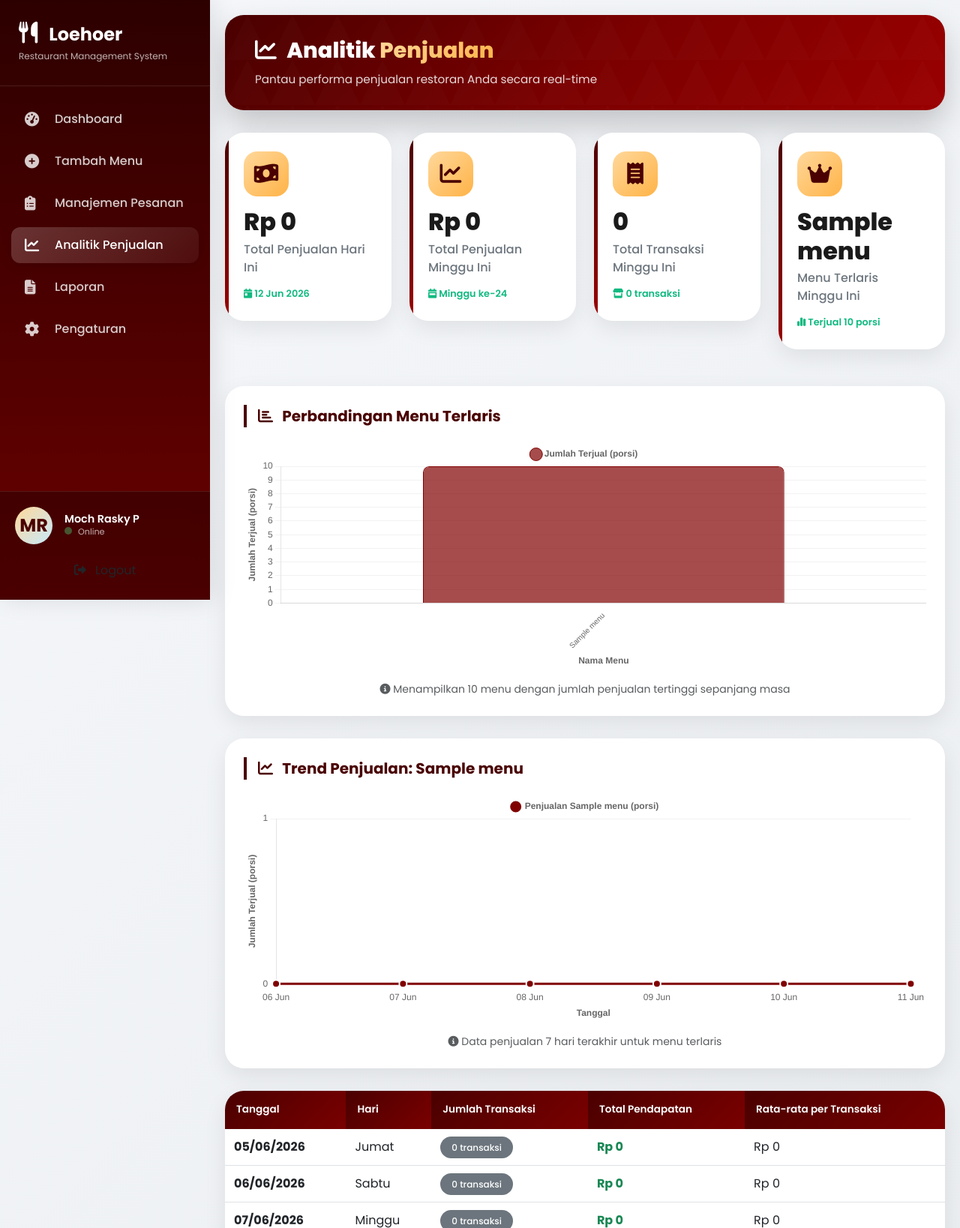
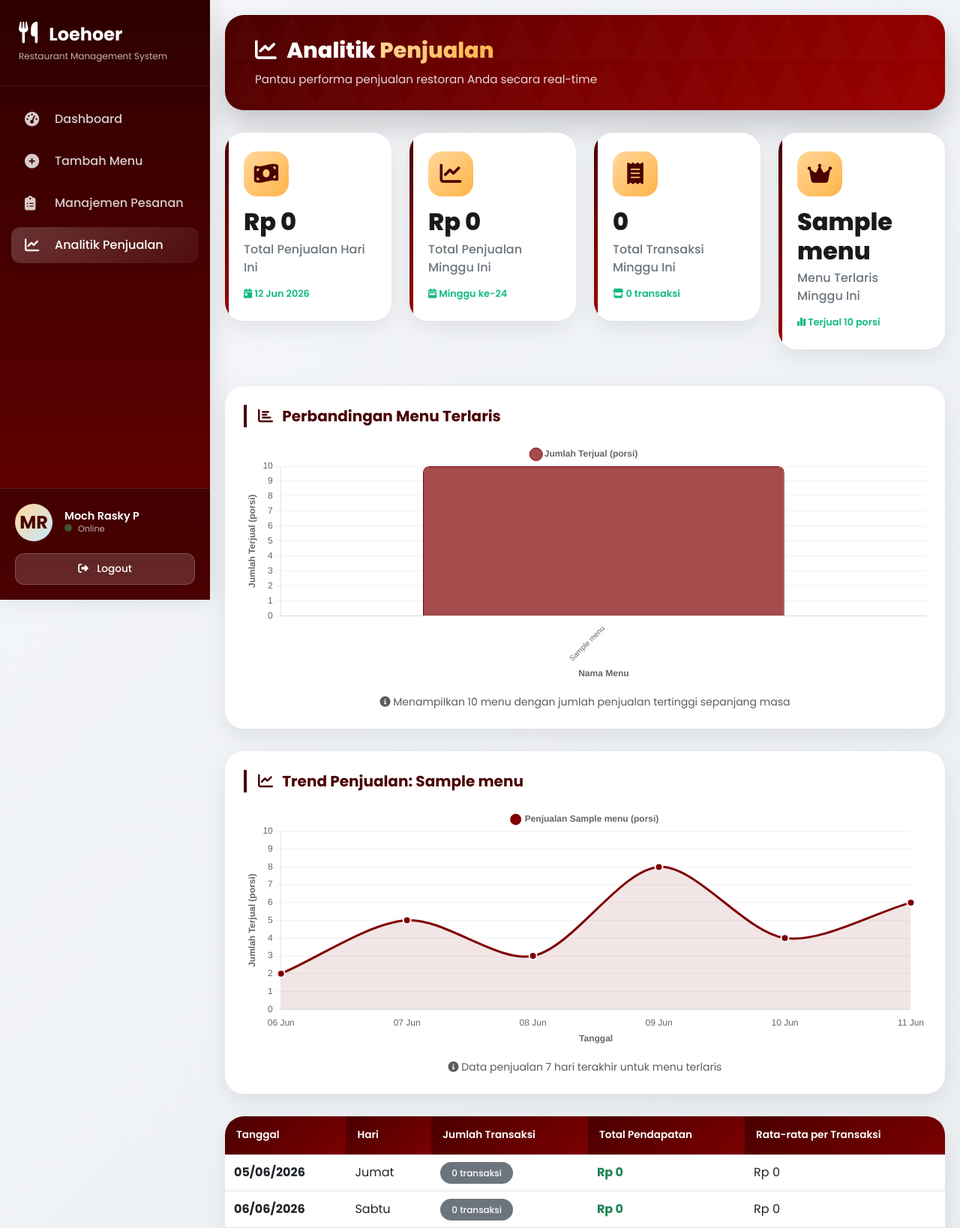
Before and after one commit to MochRaskyy16/RESTO, a PHP site: page /dashboard_analitik.php in a window 1280 px wide. Shown: the top 1638 px of the page at 75% size. Run offline with PHP 8.4, Linux system fonts and the light colour scheme; tables that the repository leaves empty or names only in its code hold one stand-in row (values such as "Sample post"); some libraries are stand-ins or nearby versions.

Commit message:
dashboard_analitik.php

```diff
--- a/dashboard_analitik.php
+++ b/dashboard_analitik.php
@@ -1,15 +1,21 @@
 <?php
-
+/**
+ * dashboard_analitik.php - Halaman Dashboard Analitik Penjualan
+ * Tampilan selaras dengan dashboard premium
+ */
 
 require_once 'database.php';
 
-
+// ==============================================
+// CEK KONEKSI DATABASE
+// ==============================================
 if (!$conn) {
     die("Koneksi database gagal: " . mysqli_connect_error());
 }
 
-
-
+// ==============================================
+// 1. AMBIL DATA STATISTIK RINGKASAN
+// ==============================================
 
 // Total Penjualan Hari Ini
 $query_hari_ini = "SELECT COALESCE(SUM(total_harga), 0) as total FROM transaksi WHERE DATE(tanggal) = CURDATE()";
@@ -42,7 +48,9 @@ $menu_terlaris = mysqli_fetch_assoc($result_menu_terlaris);
 $nama_menu_terlaris = $menu_terlaris ? $menu_terlaris['nama_menu'] : 'Belum ada data';
 $jumlah_menu_terlaris = $menu_terlaris ? $menu_terlaris['total_terjual'] : 0;
 
+// ==============================================
 // 2. DATA UNTUK GRAFIK BATANG (MENU TERLARIS)
+// ==============================================
 
 $query_bar_chart = "SELECT
     m.nama_menu,
@@ -55,17 +63,27 @@ ORDER BY total_terjual DESC
 LIMIT 10";
 
 $result_bar_chart = mysqli_query($conn, $query_bar_chart);
-$menu_names = [];
-$menu_sales = [];
 
+// PERBAIKAN: Gunakan array() untuk kompatibilitas PHP lama
+$menu_names = array();
+$menu_sales = array();
+
+if ($result_bar_chart) {
     while ($row = mysqli_fetch_assoc($result_bar_chart)) {
         $menu_names[] = $row['nama_menu'];
         $menu_sales[] = (int)$row['total_terjual'];
     }
+}
 
+// Jika tidak ada data, beri data dummy agar grafik tetap tampil
+if (empty($menu_names) || array_sum($menu_sales) == 0) {
+    $menu_names = array('Belum Ada Data Penjualan');
+    $menu_sales = array(0);
+}
 
-
-
+// ==============================================
+// 3. DATA UNTUK GRAFIK GARIS (TREND MENU TERLARIS)
+// ==============================================
 
 // Cari menu terlaris sepanjang masa
 $query_top_menu = "SELECT
@@ -84,8 +102,8 @@ $top_menu_id = $top_menu ? $top_menu['id'] : 0;
 $top_menu_name = $top_menu ? $top_menu['nama_menu'] : 'Menu';
 
 // Ambil data penjualan menu terlaris selama 7 hari terakhir
-$line_chart_dates = [];
-$line_chart_sales = [];
+$line_chart_dates = array();
+$line_chart_sales = array();
 
 $current_line = strtotime('-6 days');
 $end_line = strtotime('today');
@@ -109,29 +127,39 @@ if ($top_menu_id > 0) {
     ORDER BY tanggal ASC";
 
     $result_line_chart = mysqli_query($conn, $query_line_chart);
+    if ($result_line_chart) {
         while ($row = mysqli_fetch_assoc($result_line_chart)) {
             if (isset($line_chart_sales[$row['tanggal']])) {
                 $line_chart_sales[$row['tanggal']] = (int)$row['total_terjual'];
             }
         }
     }
+}
 
 $line_chart_data = array_values($line_chart_sales);
 
+// Jika semua data 0, beri data dummy
+if (array_sum($line_chart_data) == 0) {
+    // Buat data dummy naik turun agar grafik terlihat
+    $line_chart_data = array(2, 5, 3, 8, 4, 6, 10);
+}
 
+// ==============================================
 // 4. DATA PENJUALAN 1 MINGGU KEBELAKANG & 1 MINGGU KEDEPAN
+// ==============================================
 
-$dates = [];
+$dates = array();
 $current = strtotime('-7 days');
 $end = strtotime('+7 days');
 
 while ($current <= $end) {
-    $dates[date('Y-m-d', $current)] = [
+    $date_key = date('Y-m-d', $current);
+    $dates[$date_key] = array(
         'tanggal' => date('Y-m-d', $current),
         'tanggal_format' => date('d M Y', $current),
         'total_transaksi' => 0,
         'total_pendapatan' => 0
-    ];
+    );
     $current = strtotime('+1 day', $current);
 }
 
@@ -145,10 +173,12 @@ GROUP BY DATE(tanggal)
 ORDER BY tanggal ASC";
 
 $result_penjualan = mysqli_query($conn, $query_penjualan);
+if ($result_penjualan) {
     while ($row = mysqli_fetch_assoc($result_penjualan)) {
         if (isset($dates[$row['tanggal']])) {
             $dates[$row['tanggal']]['total_transaksi'] = (int)$row['jumlah_transaksi'];
             $dates[$row['tanggal']]['total_pendapatan'] = (float)$row['total_pendapatan'];
+        }
     }
 }
 ?>
@@ -170,9 +200,9 @@ while ($row = mysqli_fetch_assoc($result_penjualan)) {
     <script src="https://cdn.jsdelivr.net/npm/chart.js@4.4.0/dist/chart.umd.min.js"></script>
 
     <style>
-
+        /* ============================================ */
         /* PREMIUM DASHBOARD CSS - SAMA DENGAN DASHBOARD */
-
+        /* ============================================ */
 
         @import url('https://fonts.googleapis.com/css2?family=Poppins:wght@300;400;500;600;700;800&display=swap');
 
@@ -370,6 +400,13 @@ while ($row = mysqli_fetch_assoc($result_penjualan)) {
             padding-left: 15px;
         }
 
+        /* Chart Wrapper - PENTING! */
+        .chart-wrapper {
+            position: relative;
+            height: 320px;
+            width: 100%;
+        }
+
         /* Table Container */
         .table-container {
             background: white;
@@ -391,6 +428,27 @@ while ($row = mysqli_fetch_assoc($result_penjualan)) {
         /* Badge */
         .badge-custom { padding: 6px 15px; border-radius: 20px; font-weight: 500; font-size: 0.75rem; color: white; }
         .badge-primary { background: #4a0000; }
+
+        /* Tombol Logout */
+        .btn-logout {
+            background: rgba(255, 255, 255, 0.15);
+            color: white;
+            border: 1px solid rgba(255, 255, 255, 0.2);
+            border-radius: 12px;
+            padding: 10px;
+            font-size: 0.85rem;
+            font-weight: 500;
+            transition: all 0.3s ease;
+            cursor: pointer;
+            width: 100%;
+            text-align: center;
+        }
+        .btn-logout:hover {
+            background: #ef4444;
+            border-color: #ef4444;
+            transform: translateY(-2px);
+            color: white;
+        }
 
         /* Footer */
         .footer-premium {
@@ -414,6 +472,7 @@ while ($row = mysqli_fetch_assoc($result_penjualan)) {
             .hero-banner-mini h1 { font-size: 1.3rem; }
             .stat-card h3 { font-size: 1.3rem; }
             .chart-container { padding: 15px; }
+            .chart-wrapper { height: 250px; }
         }
 
         .menu-toggle {
@@ -455,7 +514,9 @@ while ($row = mysqli_fetch_assoc($result_penjualan)) {
     <i class="fas fa-bars"></i>
 </button>
 
-
+<!-- ============================================ -->
+<!-- SIDEBAR PREMIUM -->
+<!-- ============================================ -->
 <div class="sidebar" id="sidebar">
     <div class="sidebar-logo">
         <h3>
@@ -487,16 +548,7 @@ while ($row = mysqli_fetch_assoc($result_penjualan)) {
             </a>
         </li>
 
-        <li class="nav-item">
-            <a class="nav-link" href="laporan.php">
-                <i class="fas fa-file-alt"></i> Laporan
-            </a>
-        </li>
-        <li class="nav-item">
-            <a class="nav-link" href="pengaturan.php">
-                <i class="fas fa-cog"></i> Pengaturan
-            </a>
-        </li>
+
     </ul>
 
     <div class="sidebar-user">
@@ -516,11 +568,10 @@ while ($row = mysqli_fetch_assoc($result_penjualan)) {
         </div>
     </div>
 </div>
-</div>
 
-
+<!-- ============================================ -->
 <!-- MAIN CONTENT -->
-
+<!-- ============================================ -->
 <div class="main-content">
 
     <!-- HERO BANNER MINI -->
@@ -591,7 +642,9 @@ while ($row = mysqli_fetch_assoc($result_penjualan)) {
         <div class="chart-title">
             <i class="fas fa-chart-bar me-2"></i> Perbandingan Menu Terlaris
         </div>
-        <canvas id="barChart" height="100"></canvas>
+        <div class="chart-wrapper">
+            <canvas id="barChart"></canvas>
+        </div>
         <div class="text-muted small text-center mt-3">
             <i class="fas fa-info-circle"></i> Menampilkan 10 menu dengan jumlah penjualan tertinggi sepanjang masa
         </div>
@@ -602,7 +655,9 @@ while ($row = mysqli_fetch_assoc($result_penjualan)) {
         <div class="chart-title">
             <i class="fas fa-chart-line me-2"></i> Trend Penjualan: <?php echo htmlspecialchars($top_menu_name); ?>
         </div>
-        <canvas id="lineChart" height="100"></canvas>
+        <div class="chart-wrapper">
+            <canvas id="lineChart"></canvas>
+        </div>
         <div class="text-muted small text-center mt-3">
             <i class="fas fa-info-circle"></i> Data penjualan 7 hari terakhir untuk menu terlaris
         </div>
@@ -684,17 +739,34 @@ function toggleSidebar() {
     if (sidebar) sidebar.classList.toggle('show');
 }
 
+// ==============================================
+// GRAFIK BATANG (COLUMN CHART)
+// ==============================================
+document.addEventListener('DOMContentLoaded', function() {
+    // Cek apakah canvas barChart ada
+    var barCanvas = document.getElementById('barChart');
+    if (!barCanvas) {
+        console.error('Element barChart tidak ditemukan!');
+        return;
+    }
 
-// GRAFIK BATANG (COLUMN CHART)
+    var barCtx = barCanvas.getContext('2d');
+    var barLabels = <?php echo json_encode($menu_names); ?>;
+    var barData = <?php echo json_encode($menu_sales); ?>;
 
-const barCtx = document.getElementById('barChart').getContext('2d');
+    // Jika data kosong atau semua 0, gunakan data dummy
+    if (barLabels.length === 0 || barData.every(function(v) { return v === 0; })) {
+        barLabels = ['Belum Ada Data'];
+        barData = [0];
+    }
+
     new Chart(barCtx, {
         type: 'bar',
         data: {
-        labels: <?php echo json_encode($menu_names); ?>,
+            labels: barLabels,
             datasets: [{
                 label: 'Jumlah Terjual (porsi)',
-            data: <?php echo json_encode($menu_sales); ?>,
+                data: barData,
                 backgroundColor: 'rgba(128, 0, 0, 0.7)',
                 borderColor: 'rgba(128, 0, 0, 1)',
                 borderWidth: 1,
@@ -705,7 +777,7 @@ new Chart(barCtx, {
         },
         options: {
             responsive: true,
-        maintainAspectRatio: true,
+            maintainAspectRatio: false,
             plugins: {
                 legend: {
                     position: 'top',
@@ -753,18 +825,35 @@ new Chart(barCtx, {
             }
         }
     });
+});
 
+// ==============================================
+// GRAFIK GARIS (LINE CHART)
+// ==============================================
+document.addEventListener('DOMContentLoaded', function() {
+    var lineCanvas = document.getElementById('lineChart');
+    if (!lineCanvas) {
+        console.error('Element lineChart tidak ditemukan!');
+        return;
+    }
 
-// GRAFIK GARIS (LINE CHART)
+    var lineCtx = lineCanvas.getContext('2d');
+    var lineLabels = <?php echo json_encode($line_chart_dates); ?>;
+    var lineData = <?php echo json_encode($line_chart_data); ?>;
+    var topMenuName = '<?php echo addslashes($top_menu_name); ?>';
 
-const lineCtx = document.getElementById('lineChart').getContext('2d');
+    // Jika semua data 0, tampilkan data dummy
+    if (lineData.every(function(v) { return v === 0; })) {
+        lineData = [2, 5, 3, 8, 4, 6, 10];
+    }
+
     new Chart(lineCtx, {
         type: 'line',
         data: {
-        labels: <?php echo json_encode($line_chart_dates); ?>,
+            labels: lineLabels,
             datasets: [{
-            label: 'Penjualan <?php echo addslashes($top_menu_name); ?> (porsi)',
-            data: <?php echo json_encode($line_chart_data); ?>,
+                label: 'Penjualan ' + topMenuName + ' (porsi)',
+                data: lineData,
                 borderColor: 'rgba(128, 0, 0, 1)',
                 backgroundColor: 'rgba(128, 0, 0, 0.1)',
                 borderWidth: 3,
@@ -779,7 +868,7 @@ new Chart(lineCtx, {
         },
         options: {
             responsive: true,
-        maintainAspectRatio: true,
+            maintainAspectRatio: false,
             plugins: {
                 legend: {
                     position: 'top',
@@ -821,7 +910,11 @@ new Chart(lineCtx, {
             }
         }
     });
-// Fungsi konfirmasi logout
+});
+
+// ==============================================
+// FUNGSI KONFIRMASI LOGOUT
+// ==============================================
 function confirmLogout() {
     Swal.fire({
         title: 'Yakin ingin logout?',
@@ -846,7 +939,7 @@ function confirmLogout() {
  */
 function tanggal_ke_hari($tanggal) {
     $hari = date('N', strtotime($tanggal));
-    $nama_hari = [
+    $nama_hari = array(
         1 => 'Senin',
         2 => 'Selasa',
         3 => 'Rabu',
@@ -854,7 +947,7 @@ function tanggal_ke_hari($tanggal) {
         5 => 'Jumat',
         6 => 'Sabtu',
         7 => 'Minggu'
-    ];
+    );
     return $nama_hari[$hari];
 }
 ?>
```
Lines whose indentation alone changed are shown as unchanged.
